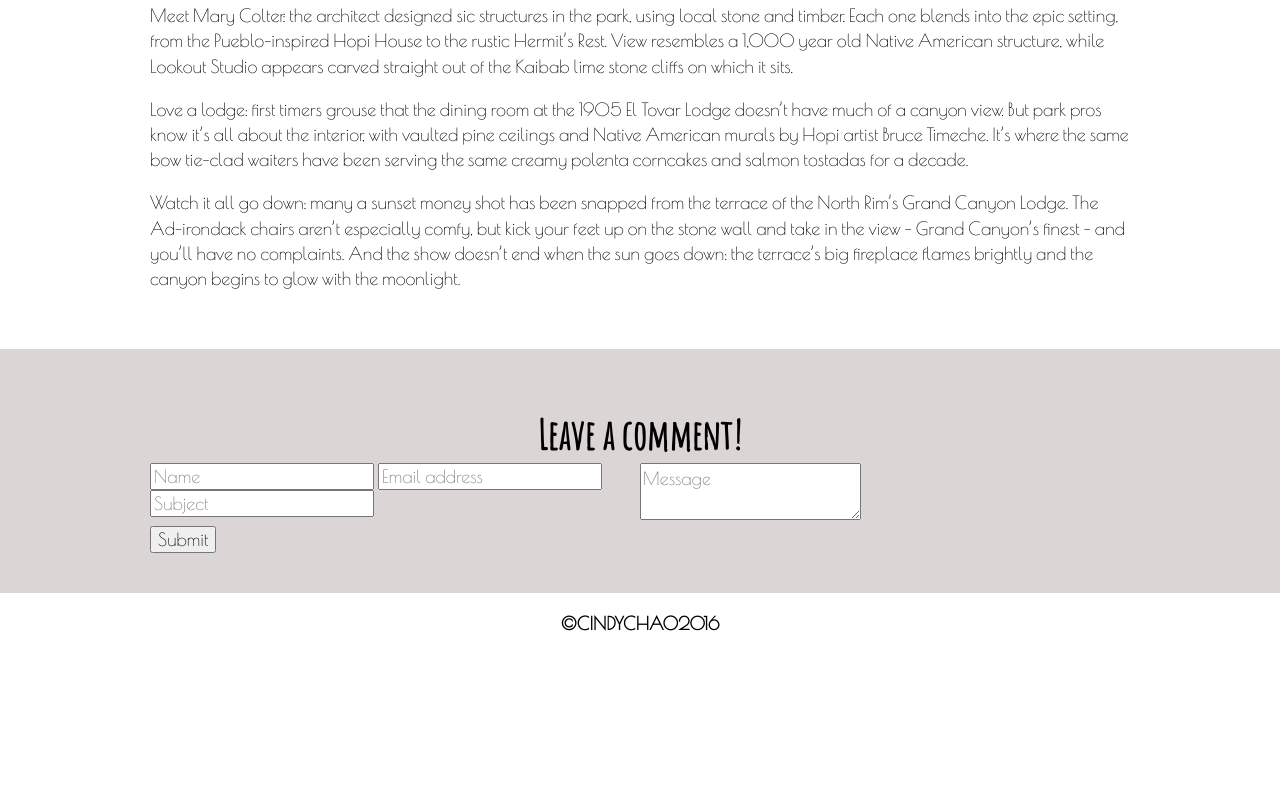
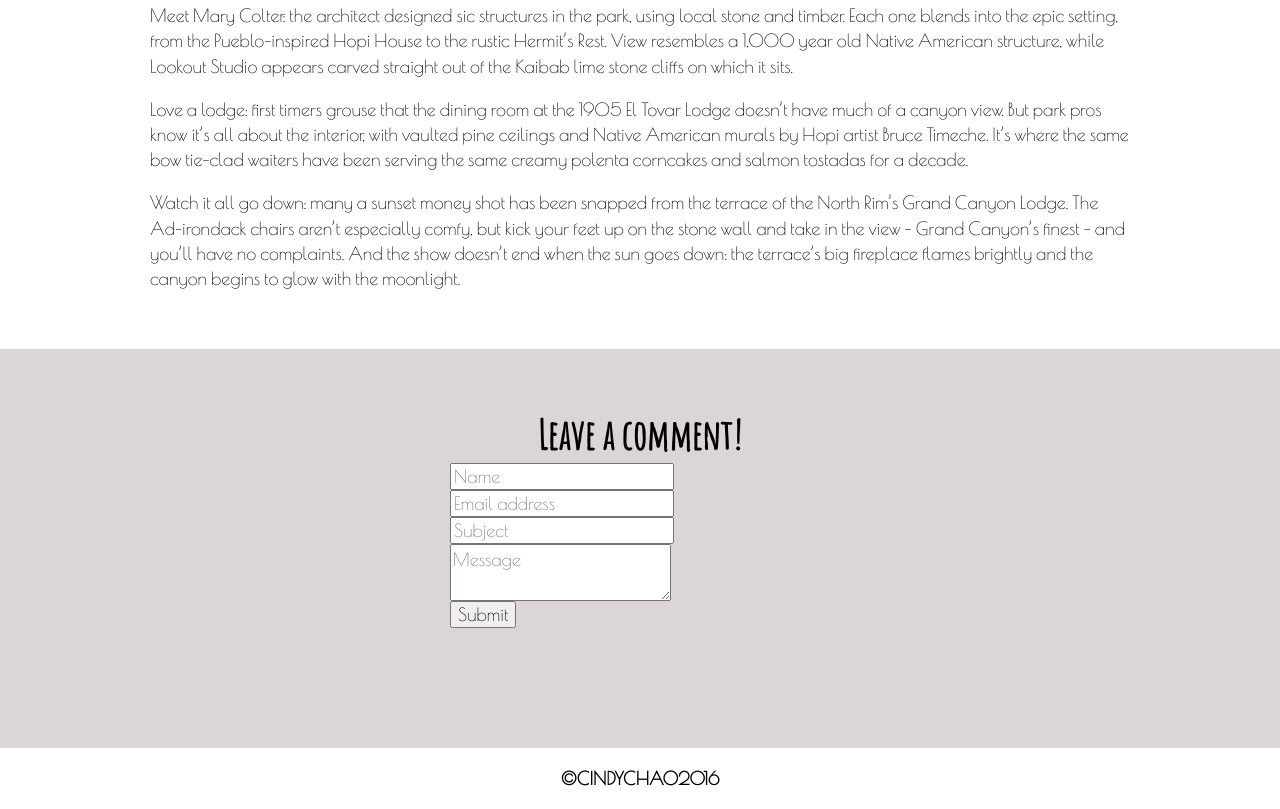
Before and after one commit to cindychao/cindychao.github.io, a plain HTML site: page index.html in a window 1280 px wide. Shown: the part 3017-3826 px from the top of the page. Before the commit the page ends 3671 px from the top, so only its background shows below. Drawn offline with nearby package versions, Linux system fonts and the light colour scheme.

Commit message:
form changes

```diff
--- a/css/main.css
+++ b/css/main.css
@@ -220,10 +220,24 @@ a:hover {
 
 
 /*FORMS*/
-.col-md-6 {
-    display: inline-block;
-    float: left;
-    width: 50%;
+
+input, textarea {
+    display: block;
+}
+
+form {
+    padding-bottom: 80px;
+    text-align: center;
+}
+
+/*li {
+    list-style: none;
+    margin-bottom: 10px;
+}*/
+
+.row {
+    max-width: 100%;
+    padding: 0 300px;
 }
 
 
--- a/index.html
+++ b/index.html
@@ -102,17 +102,17 @@
                 <h2>Leave a comment!</h2>
                 <form action="https://formspree.io/cindytachao@gmail.com" method="POST">
                   <div class="container row">
-                      <div class="col-md-6">
+
                         <input type="text" name="fullName" id="name" placeholder="Name">
 
                         <input type="email" name="_replyto" id="email" placeholder="Email address">
 
                         <input type="text" name="subjectLine" id="subject" placeholder="Subject">
-                    </div>
-                    <div class="col-md-6">
+
                         <textarea type="text" name="message" id="message" placeholder="Message"></textarea>
-                    </div>
-                    <input type="submit">
+                        <input type="submit">
+
+
                 </div>
             </form>
         </section>
```
